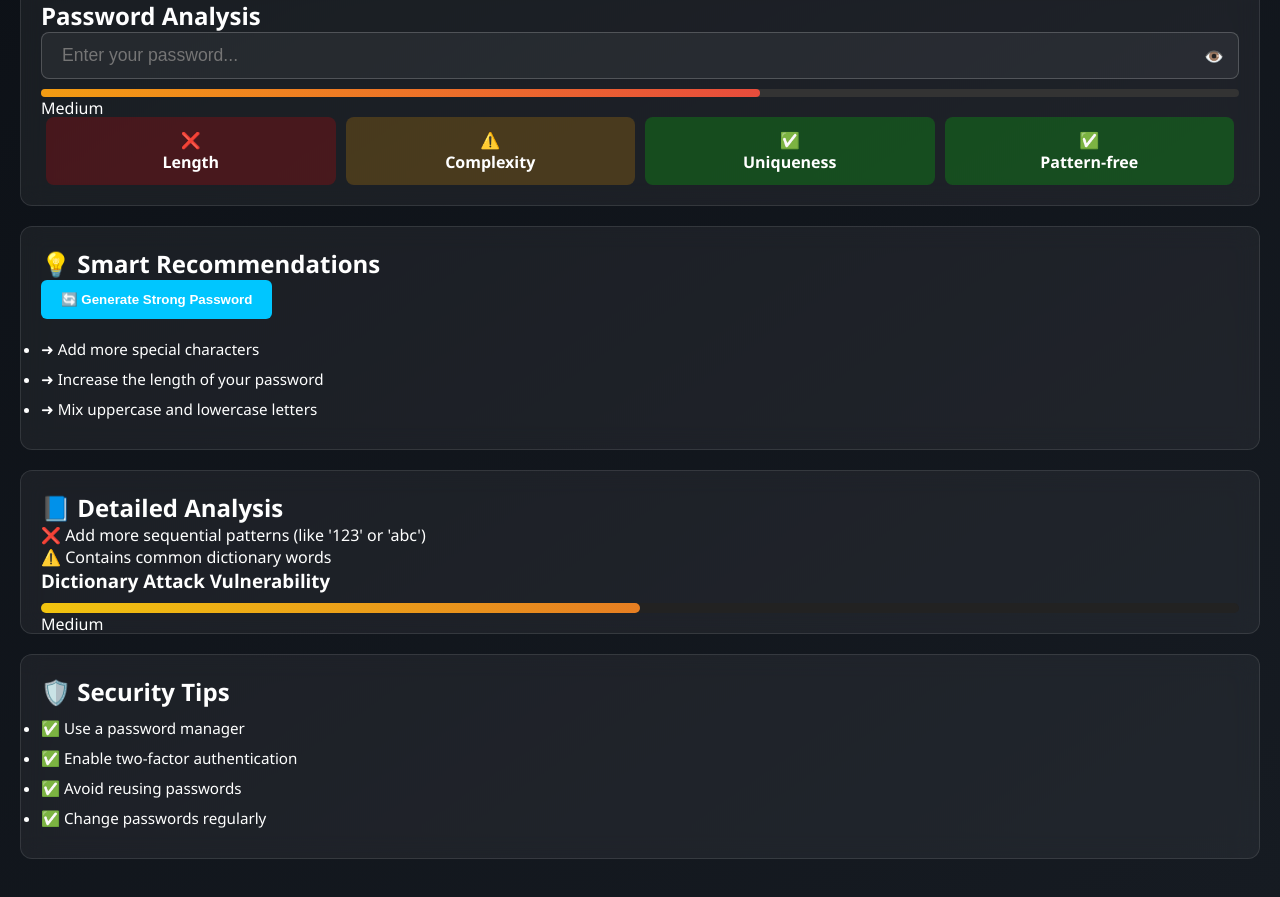
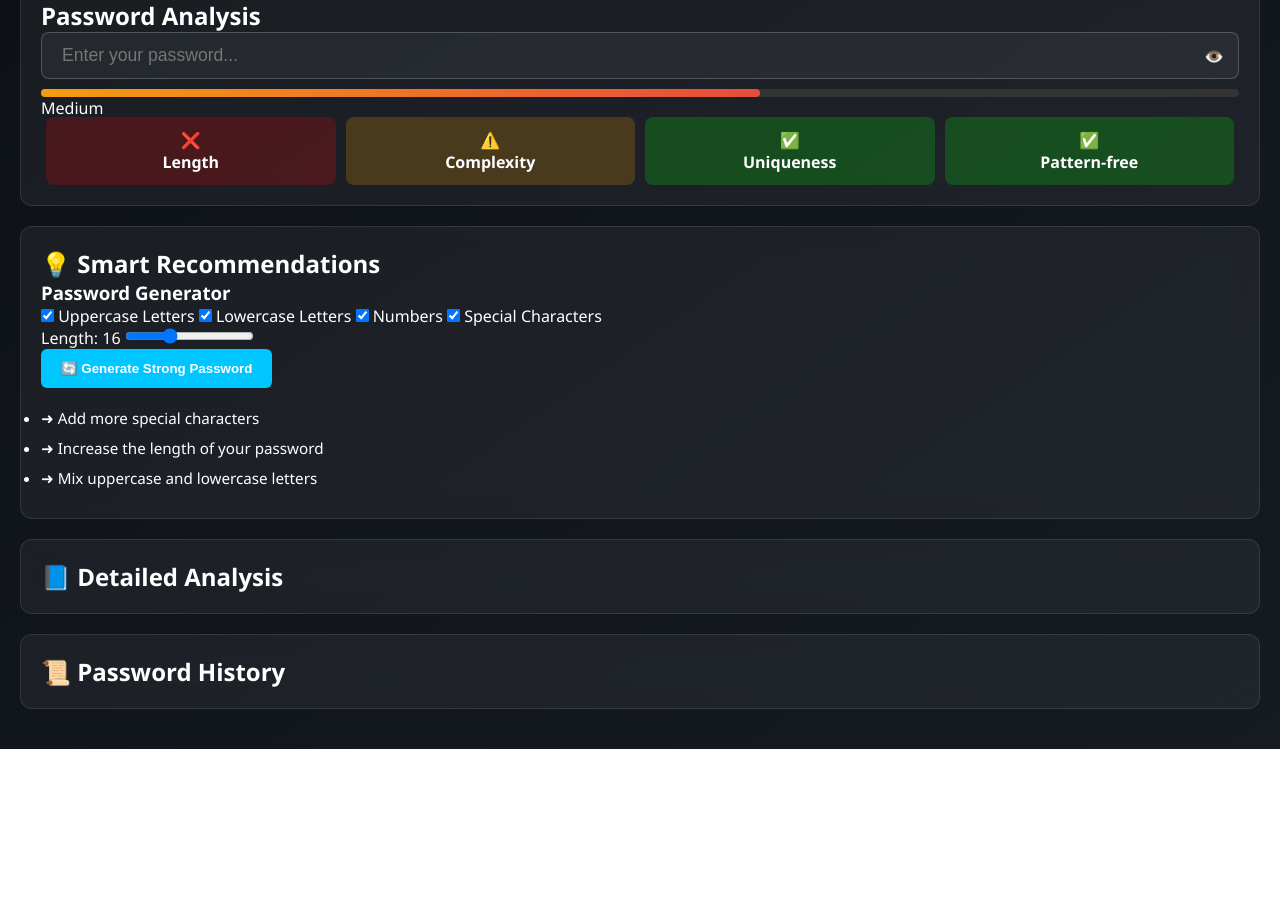
Before and after one commit to probably-ABHINAV/PASSWORD-GUARDIAN1, a website: page index.html in a window 1280 px wide. Shown: the part 85-982 px from the top of the page. After the commit the page ends 834 px from the top, so only its background shows below. Drawn offline with Linux system fonts and the light colour scheme.

Commit message:
Update index.html

```diff
--- a/index.html
+++ b/index.html
@@ -33,6 +33,19 @@
 
             <section class="recommendations-section glass-box">
                 <h2>💡 Smart Recommendations</h2>
+                <div class="generator-config">
+                    <h3>Password Generator</h3>
+                    <div class="config-options">
+                        <label><input type="checkbox" id="include-uppercase" checked> Uppercase Letters</label>
+                        <label><input type="checkbox" id="include-lowercase" checked> Lowercase Letters</label>
+                        <label><input type="checkbox" id="include-numbers" checked> Numbers</label>
+                        <label><input type="checkbox" id="include-symbols" checked> Special Characters</label>
+                        <div class="length-selector">
+                            <label>Length: <span id="length-value">16</span></label>
+                            <input type="range" id="password-length" min="8" max="32" value="16">
+                        </div>
+                    </div>
+                </div>
                 <button id="generate-btn">🔄 Generate Strong Password</button>
                 <ul class="recommendations-list">
                     <li>➜ Add more special characters</li>
@@ -43,23 +56,12 @@
 
             <section class="detailed-analysis-section glass-box">
                 <h2>📘 Detailed Analysis</h2>
-                <div class="weakness red">❌ Add more sequential patterns (like '123' or 'abc')</div>
-                <div class="weakness yellow">⚠️ Contains common dictionary words</div>
-                <h3>Dictionary Attack Vulnerability</h3>
-                <div class="bar-container">
-                    <div class="vulnerability-bar"></div>
-                    <span>Medium</span>
-                </div>
+                <div class="history-list"></div>
             </section>
 
-            <section class="security-tips glass-box">
-                <h2>🛡️ Security Tips</h2>
-                <ul>
-                    <li>✅ Use a password manager</li>
-                    <li>✅ Enable two-factor authentication</li>
-                    <li>✅ Avoid reusing passwords</li>
-                    <li>✅ Change passwords regularly</li>
-                </ul>
+            <section class="password-history glass-box">
+                <h2>📜 Password History</h2>
+                <div class="history-list"></div>
             </section>
         </main>
     </div>
```
